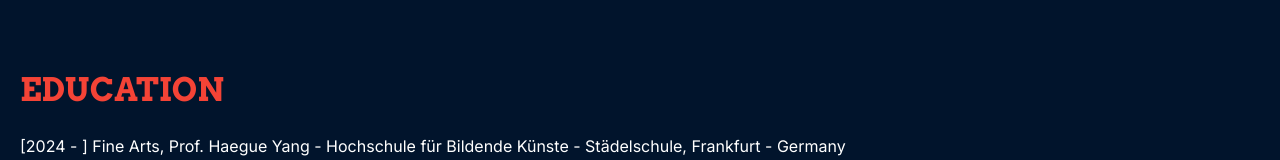
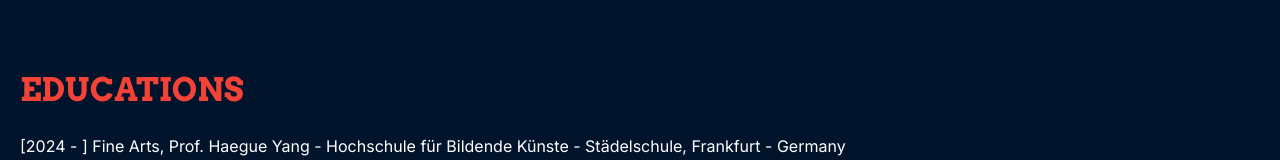
Before and after one commit to farhanazrupaidha/farhanazrupaidha-markdown, a Next.js app: page /about in a window 1280 px wide. Shown: the part 274-434 px from the top of the page. Built offline with nearby package versions, Linux system fonts and the light colour scheme; no server answers; what @mui/material-nextjs would draw is missing.

Commit message:
about page updated

```diff
--- a/src/app/about/page.tsx
+++ b/src/app/about/page.tsx
@@ -29,7 +29,7 @@
       </Box>
       <Box sx={{mb:10}}>
         <p>&nbsp;</p>
-        <Typography variant="h4" color="#f44336" sx={{mb:1, mt:2}}>EDUCATION</Typography>
+        <Typography variant="h4" color="#f44336" sx={{mb:1, mt:2}}>EDUCATIONS</Typography>
         <p>[2024 - ]&nbsp;Fine Arts, Prof. Haegue Yang&nbsp;-&nbsp;Hochschule f&uuml;r Bildende K&uuml;nste - St&auml;delschule, Frankfurt - Germany</p>
         <p>[2008 - 2014] Bachelor of Education (B.Ed) - Visual Art Education Department - Universitas Negeri Jakarta, Jakarta - Indonesia</p>
         <p>&nbsp;</p>
```
